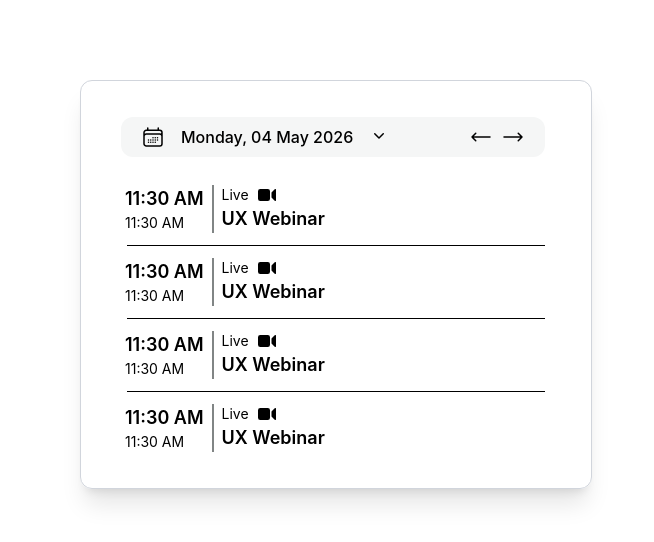
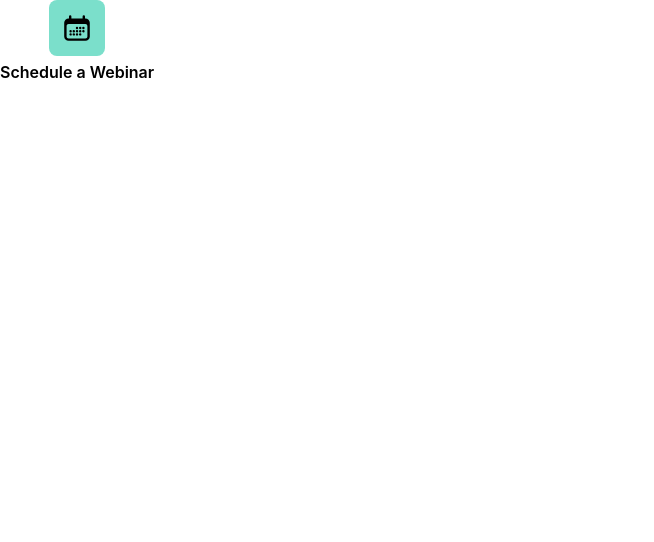
Before and after one commit to VikrantPareek/week-13-tailwind-project, a React (Vite) app: page / in a window 1280 px wide. Shown: the top 542 px of the page, without its empty margins (0-654 px from the left). Built offline with nearby package versions, Linux system fonts and the light colour scheme.

Commit message:
Created OptionsIcon Component

```diff
--- a/src/App.jsx
+++ b/src/App.jsx
@@ -1,13 +1,18 @@
 import { Calender } from "./components/Calender";
 import { CalenderDate } from "./components/CalenderDate";
 import { CalenderMeeting } from "./components/CalenderMeeting";
+import { OptionIcon } from "./components/OptionsIcon";
 import { ProfileCard } from "./components/ProfileCard";
 import { ProfileIcon } from "./components/ProfileIcon";
 import { SidebarOption } from "./components/SidebarOption";
 import WebinarButton from "./components/WebinarButton";
 
 function App() {
-  return <Calender />
+  return <OptionIcon icon={<svg xmlns="http://www.w3.org/2000/svg" viewBox="0 0 20 20" fill="currentColor" class="size-8">
+  <path d="M5.25 12a.75.75 0 0 1 .75-.75h.01a.75.75 0 0 1 .75.75v.01a.75.75 0 0 1-.75.75H6a.75.75 0 0 1-.75-.75V12ZM6 13.25a.75.75 0 0 0-.75.75v.01c0 .414.336.75.75.75h.01a.75.75 0 0 0 .75-.75V14a.75.75 0 0 0-.75-.75H6ZM7.25 12a.75.75 0 0 1 .75-.75h.01a.75.75 0 0 1 .75.75v.01a.75.75 0 0 1-.75.75H8a.75.75 0 0 1-.75-.75V12ZM8 13.25a.75.75 0 0 0-.75.75v.01c0 .414.336.75.75.75h.01a.75.75 0 0 0 .75-.75V14a.75.75 0 0 0-.75-.75H8ZM9.25 10a.75.75 0 0 1 .75-.75h.01a.75.75 0 0 1 .75.75v.01a.75.75 0 0 1-.75.75H10a.75.75 0 0 1-.75-.75V10ZM10 11.25a.75.75 0 0 0-.75.75v.01c0 .414.336.75.75.75h.01a.75.75 0 0 0 .75-.75V12a.75.75 0 0 0-.75-.75H10ZM9.25 14a.75.75 0 0 1 .75-.75h.01a.75.75 0 0 1 .75.75v.01a.75.75 0 0 1-.75.75H10a.75.75 0 0 1-.75-.75V14ZM12 9.25a.75.75 0 0 0-.75.75v.01c0 .414.336.75.75.75h.01a.75.75 0 0 0 .75-.75V10a.75.75 0 0 0-.75-.75H12ZM11.25 12a.75.75 0 0 1 .75-.75h.01a.75.75 0 0 1 .75.75v.01a.75.75 0 0 1-.75.75H12a.75.75 0 0 1-.75-.75V12ZM12 13.25a.75.75 0 0 0-.75.75v.01c0 .414.336.75.75.75h.01a.75.75 0 0 0 .75-.75V14a.75.75 0 0 0-.75-.75H12ZM13.25 10a.75.75 0 0 1 .75-.75h.01a.75.75 0 0 1 .75.75v.01a.75.75 0 0 1-.75.75H14a.75.75 0 0 1-.75-.75V10ZM14 11.25a.75.75 0 0 0-.75.75v.01c0 .414.336.75.75.75h.01a.75.75 0 0 0 .75-.75V12a.75.75 0 0 0-.75-.75H14Z" />
+  <path fill-rule="evenodd" d="M5.75 2a.75.75 0 0 1 .75.75V4h7V2.75a.75.75 0 0 1 1.5 0V4h.25A2.75 2.75 0 0 1 18 6.75v8.5A2.75 2.75 0 0 1 15.25 18H4.75A2.75 2.75 0 0 1 2 15.25v-8.5A2.75 2.75 0 0 1 4.75 4H5V2.75A.75.75 0 0 1 5.75 2Zm-1 5.5c-.69 0-1.25.56-1.25 1.25v6.5c0 .69.56 1.25 1.25 1.25h10.5c.69 0 1.25-.56 1.25-1.25v-6.5c0-.69-.56-1.25-1.25-1.25H4.75Z" clip-rule="evenodd" />
+</svg>
+} text={"Schedule a Webinar"} />
 }
 
 export default App
--- /dev/null
+++ b/src/components/OptionsIcon.jsx
@@ -0,0 +1,10 @@
+export function OptionIcon({icon, text}) {
+  return (
+    <div className="w-fit">
+      <div className="mx-auto bg-[#7bdfcb] w-fit px-3 py-3 rounded-lg">
+        {icon}
+      </div>
+      <p className="font-semibold mt-1">{text}</p>
+    </div>
+  );
+}
```
